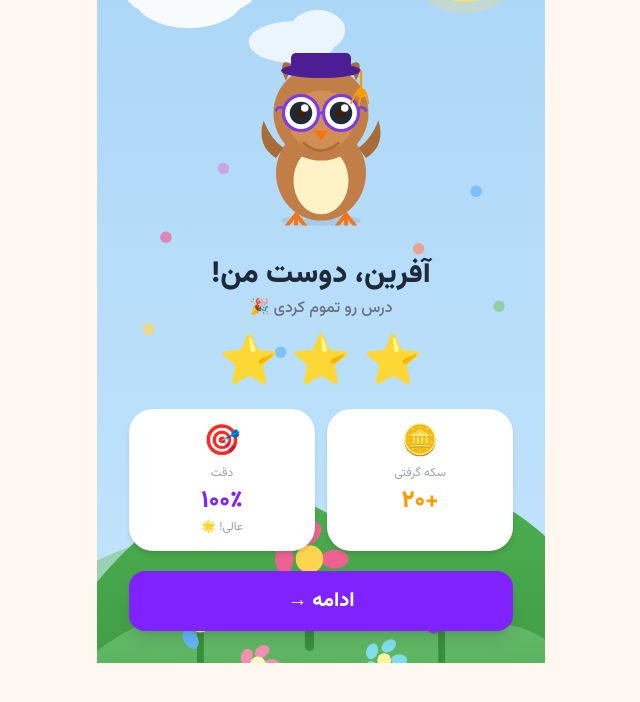
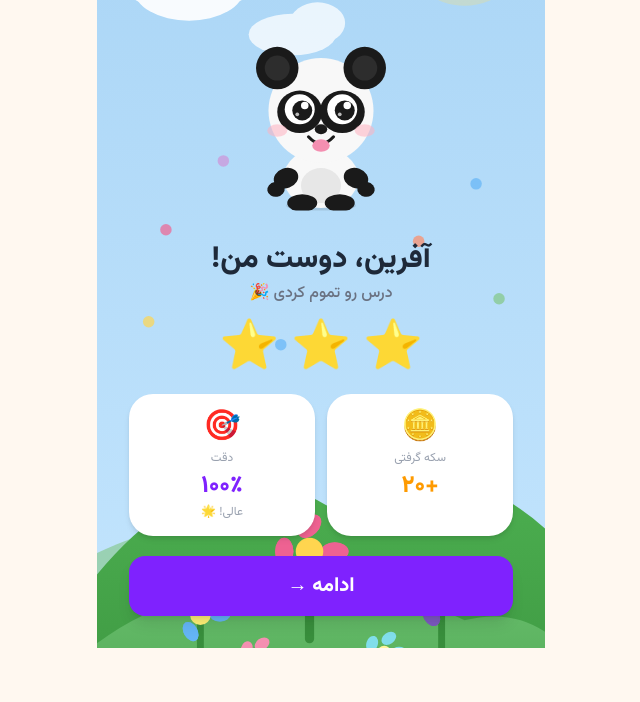
Before and after one commit to soodiA/tichi, a React (Vite) app: page /tichi/lesson-complete in a window 1280 px wide. Shown: the top 702 px of the page, without its empty margins (319-959 px from the left). Built offline with nearby package versions, Linux system fonts and the light colour scheme.

Commit message:
feat(tichi): replace owl mascot with chibi panda character
Panda has: round head, black ear patches, large eye patches with shiny
pupils, blush cheeks, 4 expressions (happy/excited/thinking/celebrating)

```diff
--- a/src/components/ui/Mascot.tsx
+++ b/src/components/ui/Mascot.tsx
@@ -14,8 +14,8 @@ const Mascot: React.FC<MascotProps> = ({
   animate = true,
   className = '',
 }) => {
-  const eyeOpen = expression !== 'thinking';
-  const mouthCurve = expression === 'excited' || expression === 'celebrating' ? 'M46 78 Q60 90 74 78' : 'M48 76 Q60 84 72 76';
+  const isExcited = expression === 'excited' || expression === 'celebrating';
+  const isThinking = expression === 'thinking';
 
   return (
     <motion.div
@@ -25,104 +25,105 @@ const Mascot: React.FC<MascotProps> = ({
     >
       <svg
         width={size}
-        height={size * 1.2}
-        viewBox="0 0 120 144"
+        height={size * 1.1}
+        viewBox="0 0 120 132"
         fill="none"
         xmlns="http://www.w3.org/2000/svg"
       >
         {/* Shadow */}
-        <ellipse cx="60" cy="140" rx="32" ry="5" fill="rgba(0,0,0,0.08)" />
+        <ellipse cx="60" cy="128" rx="28" ry="5" fill="rgba(0,0,0,0.10)" />
 
         {/* Body */}
-        <ellipse cx="60" cy="102" rx="36" ry="38" fill="#C17F47" />
+        <ellipse cx="60" cy="106" rx="30" ry="24" fill="#F8F8F8" />
+        {/* Body black belly patch */}
+        <ellipse cx="60" cy="112" rx="16" ry="14" fill="#1a1a1a" opacity="0.08" />
 
-        {/* Belly */}
-        <ellipse cx="60" cy="108" rx="22" ry="27" fill="#FEF3C7" />
+        {/* Left arm */}
+        <ellipse cx="32" cy="106" rx="10" ry="8" fill="#1a1a1a" transform="rotate(-20, 32, 106)" />
+        <ellipse cx="24" cy="115" rx="7" ry="6" fill="#1a1a1a" transform="rotate(-10, 24, 115)" />
 
-        {/* Left Wing */}
-        <path d="M24 90 Q8 80 14 60 Q20 75 30 82 Z" fill="#A86C38" />
-        {/* Right Wing */}
-        <path d="M96 90 Q112 80 106 60 Q100 75 90 82 Z" fill="#A86C38" />
+        {/* Right arm */}
+        <ellipse cx="88" cy="106" rx="10" ry="8" fill="#1a1a1a" transform="rotate(20, 88, 106)" />
+        <ellipse cx="96" cy="115" rx="7" ry="6" fill="#1a1a1a" transform="rotate(10, 96, 115)" />
 
-        {/* Left Foot */}
-        <g transform="translate(40, 135)">
-          <path d="M0 0 L-8 10" stroke="#F97316" strokeWidth="3" strokeLinecap="round" />
-          <path d="M0 0 L0 11" stroke="#F97316" strokeWidth="3" strokeLinecap="round" />
-          <path d="M0 0 L8 10" stroke="#F97316" strokeWidth="3" strokeLinecap="round" />
-        </g>
-        {/* Right Foot */}
-        <g transform="translate(80, 135)">
-          <path d="M0 0 L-8 10" stroke="#F97316" strokeWidth="3" strokeLinecap="round" />
-          <path d="M0 0 L0 11" stroke="#F97316" strokeWidth="3" strokeLinecap="round" />
-          <path d="M0 0 L8 10" stroke="#F97316" strokeWidth="3" strokeLinecap="round" />
-        </g>
+        {/* Feet */}
+        <ellipse cx="45" cy="126" rx="12" ry="7" fill="#1a1a1a" />
+        <ellipse cx="75" cy="126" rx="12" ry="7" fill="#1a1a1a" />
 
         {/* Head */}
-        <circle cx="60" cy="54" r="38" fill="#C17F47" />
+        <circle cx="60" cy="52" r="42" fill="#F8F8F8" />
 
-        {/* Ear tufts */}
-        <path d="M30 24 Q26 8 38 16 Q34 22 32 28 Z" fill="#A86C38" />
-        <path d="M90 24 Q94 8 82 16 Q86 22 88 28 Z" fill="#A86C38" />
+        {/* Ears (black) */}
+        <circle cx="25" cy="18" r="17" fill="#1a1a1a" />
+        <circle cx="95" cy="18" r="17" fill="#1a1a1a" />
+        {/* Ear inner (slightly lighter) */}
+        <circle cx="25" cy="18" r="10" fill="#2d2d2d" />
+        <circle cx="95" cy="18" r="10" fill="#2d2d2d" />
 
-        {/* Face lighter patch */}
-        <ellipse cx="60" cy="60" rx="26" ry="24" fill="#E8A96A" opacity="0.4" />
+        {/* Left eye patch */}
+        <ellipse cx="43" cy="53" rx="18" ry="17" fill="#1a1a1a" />
+        {/* Right eye patch */}
+        <ellipse cx="77" cy="53" rx="18" ry="17" fill="#1a1a1a" />
 
-        {/* Left Eye white */}
-        <circle cx="44" cy="54" r="14" fill="white" />
-        {/* Right Eye white */}
-        <circle cx="76" cy="54" r="14" fill="white" />
+        {/* Left eye white */}
+        <circle cx="43" cy="51" r="12" fill="white" />
+        {/* Right eye white */}
+        <circle cx="77" cy="51" r="12" fill="white" />
 
-        {/* Left Eye iris */}
-        {eyeOpen ? (
+        {/* Left pupil */}
+        {isThinking ? (
+          <path d="M36 51 Q43 56 50 51" stroke="#1a1a1a" strokeWidth="3" strokeLinecap="round" fill="none" />
+        ) : (
           <>
-            <circle cx="44" cy="54" r="9" fill="#1F2937" />
-            <circle cx="44" cy="54" r="4" fill="#3B1F0A" />
-            <circle cx="47" cy="50" r="3" fill="white" />
+            <circle cx="45" cy="52" r="8" fill="#1a1a1a" />
+            <circle cx="47" cy="48" r="3" fill="white" />
+            <circle cx="41" cy="55" r="1.5" fill="white" opacity="0.7" />
           </>
-        ) : (
-          <path d="M34 54 Q44 62 54 54" stroke="#1F2937" strokeWidth="3" strokeLinecap="round" fill="none" />
         )}
 
-        {/* Right Eye iris */}
-        {eyeOpen ? (
+        {/* Right pupil */}
+        {isThinking ? (
+          <path d="M70 51 Q77 56 84 51" stroke="#1a1a1a" strokeWidth="3" strokeLinecap="round" fill="none" />
+        ) : (
           <>
-            <circle cx="76" cy="54" r="9" fill="#1F2937" />
-            <circle cx="76" cy="54" r="4" fill="#3B1F0A" />
-            <circle cx="79" cy="50" r="3" fill="white" />
+            <circle cx="79" cy="52" r="8" fill="#1a1a1a" />
+            <circle cx="81" cy="48" r="3" fill="white" />
+            <circle cx="75" cy="55" r="1.5" fill="white" opacity="0.7" />
           </>
-        ) : (
-          <path d="M66 54 Q76 62 86 54" stroke="#1F2937" strokeWidth="3" strokeLinecap="round" fill="none" />
         )}
 
-        {/* Glasses */}
-        <circle cx="44" cy="54" r="14" fill="none" stroke="#7C3AED" strokeWidth="2.5" />
-        <circle cx="76" cy="54" r="14" fill="none" stroke="#7C3AED" strokeWidth="2.5" />
-        <path d="M58 54 L62 54" stroke="#7C3AED" strokeWidth="2.5" strokeLinecap="round" />
-        <path d="M30 50 Q26 48 24 52" stroke="#7C3AED" strokeWidth="2" strokeLinecap="round" fill="none" />
-        <path d="M90 50 Q94 48 96 52" stroke="#7C3AED" strokeWidth="2" strokeLinecap="round" fill="none" />
+        {/* Nose */}
+        <ellipse cx="60" cy="67" rx="5" ry="4" fill="#1a1a1a" />
 
-        {/* Beak */}
-        <path d="M54 68 L66 68 L60 76" fill="#F97316" />
+        {/* Mouth */}
+        {isExcited ? (
+          <>
+            <path d="M50 73 Q60 84 70 73" stroke="#1a1a1a" strokeWidth="2.5" strokeLinecap="round" fill="none" />
+            {/* Tongue */}
+            <ellipse cx="60" cy="80" rx="7" ry="5" fill="#F48FB1" />
+          </>
+        ) : isThinking ? (
+          <path d="M52 74 Q58 78 68 72" stroke="#1a1a1a" strokeWidth="2.5" strokeLinecap="round" fill="none" />
+        ) : (
+          <path d="M51 74 Q60 82 69 74" stroke="#1a1a1a" strokeWidth="2.5" strokeLinecap="round" fill="none" />
+        )}
 
-        {/* Smile */}
-        <path d={mouthCurve} stroke="#A86C38" strokeWidth="2" strokeLinecap="round" fill="none" />
+        {/* Blush cheeks */}
+        <ellipse cx="25" cy="68" rx="8" ry="5" fill="#FFB3C1" opacity="0.55" />
+        <ellipse cx="95" cy="68" rx="8" ry="5" fill="#FFB3C1" opacity="0.55" />
 
-        {/* Graduation cap base */}
-        <ellipse cx="60" cy="20" rx="32" ry="6" fill="#4C1D95" />
-        {/* Cap top */}
-        <rect x="36" y="6" width="48" height="16" rx="4" fill="#4C1D95" />
-        {/* Tassel string */}
-        <line x1="92" y1="20" x2="92" y2="36" stroke="#F59E0B" strokeWidth="2" />
-        {/* Tassel ball */}
-        <circle cx="92" cy="38" r="4" fill="#F59E0B" />
-        {/* Tassel fringe */}
-        <path d="M88 38 L84 46 M92 40 L90 48 M96 38 L98 46" stroke="#F59E0B" strokeWidth="1.5" strokeLinecap="round" />
-
-        {/* Celebrating stars */}
+        {/* Excited sparkles / celebrating */}
         {expression === 'celebrating' && (
           <>
-            <motion.text x="5" y="30" fontSize="16" animate={{ rotate: [-15, 15], opacity: [1, 0.5, 1] }} transition={{ duration: 1, repeat: Infinity }}>⭐</motion.text>
-            <motion.text x="98" y="35" fontSize="12" animate={{ rotate: [15, -15], opacity: [0.5, 1, 0.5] }} transition={{ duration: 1.2, repeat: Infinity }}>✨</motion.text>
+            <text x="5" y="30" fontSize="14">✨</text>
+            <text x="98" y="38" fontSize="12">⭐</text>
+            <text x="8" y="65" fontSize="10">🌟</text>
+          </>
+        )}
+        {expression === 'excited' && (
+          <>
+            <text x="4" y="36" fontSize="12">💛</text>
+            <text x="100" y="42" fontSize="10">✨</text>
           </>
         )}
       </svg>
```
